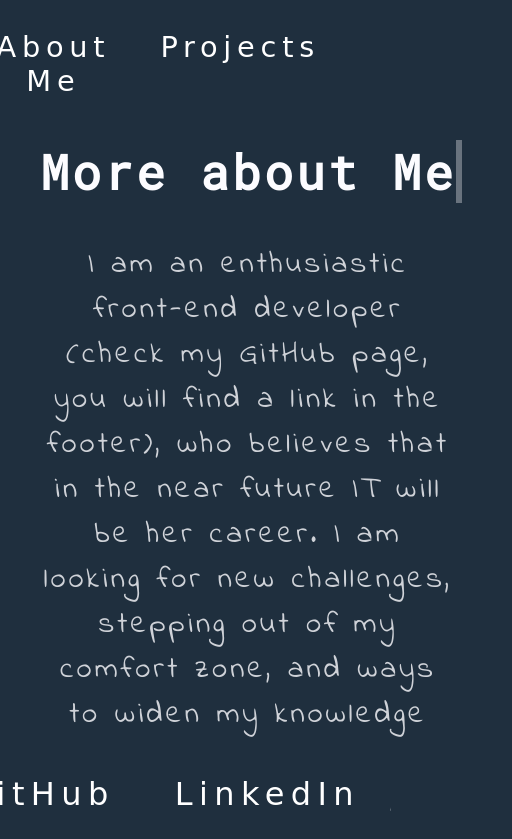
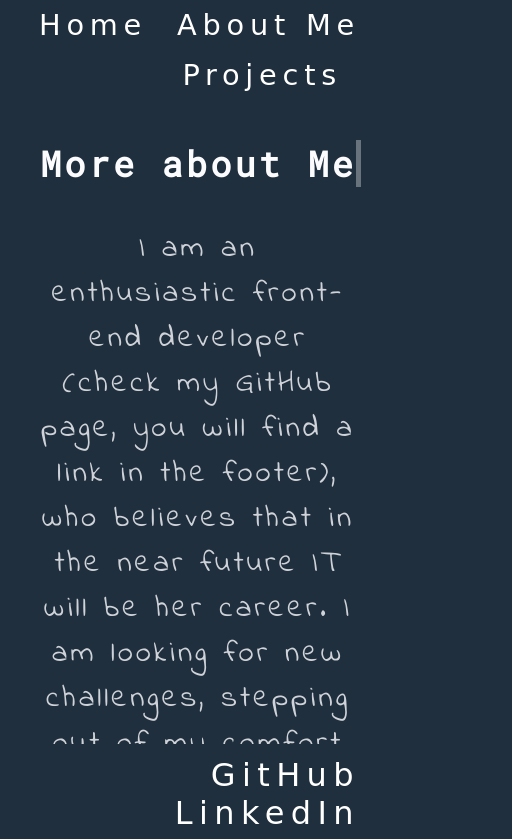
Before and after one commit to rekasz1/rekasz1.github.io, a plain HTML site: page about_me/aboutme.html in a window 390 px wide. Shown: the top 839 px of the page, 512 px wide, since content can reach past the window. Drawn offline with Linux system fonts and the light colour scheme; a web font is replaced by a local one.

Commit message:
addin responsive functionalities

```diff
--- a/about_me/aboutme.css
+++ b/about_me/aboutme.css
@@ -8,6 +8,8 @@
     margin: 0;
     /* padding: 20px; */
     background-color: #1f2f3e;
+    /* overflow-x: hidden;
+    overflow-y: hidden; */
   }
 
   /* Header-Style  */
@@ -17,10 +19,11 @@
     flex-direction: row;
     justify-content: flex-end;
     align-items: center;
+    flex-wrap: wrap ;
   }
 
   header :nth-child(3){
-    margin-right: 70px;
+    margin-right: 3rem;
   }
 
 
@@ -30,7 +33,7 @@
 
   .button {
 
-    margin-right: 50px;
+    margin-right: 30px;
     font-size: 1.8rem;
     color: white;
     background-color: transparent;
@@ -39,7 +42,7 @@
     transition: 1s ease-in-out;
     /* width: 200px; */
     width: max-content;
-    height: 40px;
+    /* height: 40px; */
     text-align: center;
     font-family: 'Rampart One', cursive;
   }
@@ -64,7 +67,7 @@
   }
 
   #more-about-Me-div > h1 {
-     font-size: 3rem;
+     font-size: 2.2rem;
      font-family: 'Roboto Mono', monospace;
     position: relative;
     width: max-content;
@@ -111,12 +114,15 @@
 
 
 
+
+
   #more-about-Me-div > p {
     font-size: 1.9rem;
     font-family: 'Indie Flower', cursive;
     opacity: 0;
     transform: translateY(3rem);
     animation: fadeInUp 2s ease  4s forwards;
+    /* width:max-content; */
     /* display: flex;
     flex-direction: row;
     flex-wrap: wrap;*/
@@ -152,7 +158,7 @@
     flex-direction: row;
     flex-wrap: wrap;
     /* width: max-content; */
-    justify-content: space-around;
+    justify-content: space-evenly;
     align-items: flex-start;
     padding: 40px;
     align-content:center;
@@ -162,19 +168,44 @@
 
   }
 
+  #eduLanInt-content{
+    display: flex;
+   flex-direction: row ;
+   flex-wrap: wrap ;
+   justify-content: space-around;
+   width:100%;
+   margin: 0 auto;
+   /* padding:10% */
+   /* width: max-content; */
+
+
+  }
+
   #education-div{
+    /* margin:10%; */
+    /* padding:5%; */
     opacity: 0;
+    width: max-content;
     transform: translateY(3rem);
     animation: fadeInUp 2s ease  5s forwards;
   }
 
+  #education-div :nth-child(5){
+    font-weight:bold;
+    /* text-transform: uppercase; */
+  }
+
+
+
   #language-div{
+    width: max-content;
     opacity: 0;
     transform: translateY(3rem);
     animation: fadeInUp 2s ease  6s forwards;
   }
 
   #interests-div{
+    width: max-content;
     opacity: 0;
     transform: translateY(3rem);
     animation: fadeInUp 2s ease  7s forwards;
@@ -204,12 +235,14 @@
     align-content:center;
     text-align: center;
     background-color: #1f2f3e;
+    flex-wrap: wrap ;
+
   }
 
   #linkedin, #github {
       font-size: 2em;
       text-decoration: none;
-      margin:30px;
+      margin-right:30px;
       letter-spacing: 0.2em;
       font-family: 'Rampart One', cursive;
       color:white
--- a/about_me/aboutme.js
+++ b/about_me/aboutme.js
@@ -3,8 +3,25 @@ import { createFooter } from '../reusable_js_code/footer.js'
 
 function createDivForContent() {
 
-    let divForContent = document.createElement('div')
-    divForContent.setAttribute('id', 'div-for-content')
+    let education = createEductaion()
+    let language = createLanguageknowledge()
+    let interest = createInterests();
+
+
+    let eduLanIntDiv = document.createElement('div');
+    eduLanIntDiv.setAttribute('id', 'eduLanInt-content');
+    eduLanIntDiv.appendChild(education);
+    eduLanIntDiv.appendChild(language);
+    eduLanIntDiv.appendChild(interest);
+
+
+    let divForContent = document.createElement('div');
+    divForContent.setAttribute('id', 'div-for-content');
+
+    let aboutMe = createAboutMe();
+    divForContent.appendChild(aboutMe)
+    divForContent.appendChild(eduLanIntDiv)
+    // divForContent.appendChild(education)
 
     let bodyApp = document.getElementsByTagName("div")[0];
     bodyApp.appendChild(divForContent);
@@ -19,17 +36,23 @@ function createAboutMe() {
     let moreAboutMeText = document.createElement('p');
     moreAboutMeText.innerText = 'I am an enthusiastic front-end developer (check my GitHub page, you will find a link in the footer), who believes that in the near future IT will be her career. I am looking for new challenges, stepping out of my comfort zone, and ways to widen my knowledge and skills. Good communication and problem solving skills are essential in my day-to-day work.'
 
-    let mainDiv = document.getElementById('div-for-content');
-    // let mainDiv = document.getElementsByTagName('div')[0];
-    mainDiv.appendChild(moreAboutMeDiv)
+    // let mainDiv = document.getElementById('div-for-content');
+    // mainDiv.appendChild(moreAboutMeDiv)
 
-    let aboutMeDiv = document.getElementById('more-about-Me-div')
-    aboutMeDiv.appendChild(moreAboutMeTitle)
-    aboutMeDiv.appendChild(moreAboutMeText)
+    // let aboutMeDiv = document.getElementById('more-about-Me-div')
+    moreAboutMeDiv.appendChild(moreAboutMeTitle)
+    moreAboutMeDiv.appendChild(moreAboutMeText)
+
+    return moreAboutMeDiv
 
 }
 
 function createEductaion() {
+    // let mainDiv = document.getElementById('div-for-content');
+    // mainDiv.appendChild(educationDiv)
+
+
+
     let educationDiv = document.createElement('div');
     educationDiv.setAttribute('id', 'education-div');
     educationDiv.className = "title-text";
@@ -50,15 +73,17 @@ function createEductaion() {
     let skills = document.createElement('p')
     skills.innerHTML = 'HTML - CSS - JavaScript - React'
 
-    let mainDiv = document.getElementById('div-for-content');
-    mainDiv.appendChild(educationDiv)
 
-    let educationContainer = document.getElementById('education-div')
-    educationContainer.appendChild(educationTitle)
-    educationContainer.appendChild(programName)
-    educationContainer.appendChild(schoolName)
-    educationContainer.appendChild(date)
-    educationContainer.appendChild(skills)
+
+
+    // let educationContainer = document.getElementById('education-div')
+    educationDiv.appendChild(educationTitle)
+    educationDiv.appendChild(programName)
+    educationDiv.appendChild(schoolName)
+    educationDiv.appendChild(date)
+    educationDiv.appendChild(skills)
+
+    return educationDiv
 
 }
 
@@ -84,15 +109,16 @@ function createLanguageknowledge() {
 
 
 
-    let languagesDiv = document.getElementById('div-for-content');
-    languagesDiv.appendChild(languageDiv);
 
-    let languagesContainer = document.getElementById('language-div')
-    languagesContainer.appendChild(elementTitle)
-    languagesContainer.appendChild(hungarian)
-    languagesContainer.appendChild(english)
-    languagesContainer.appendChild(romanian)
-    languagesContainer.appendChild(german)
+
+    // let languagesContainer = document.getElementById('language-div')
+    languageDiv.appendChild(elementTitle)
+    languageDiv.appendChild(hungarian)
+    languageDiv.appendChild(english)
+    languageDiv.appendChild(romanian)
+    languageDiv.appendChild(german)
+
+    return languageDiv
 }
 
 function createInterests() {
@@ -118,27 +144,29 @@ function createInterests() {
     let coding = document.createElement('p');
     coding.innerHTML = 'Coding';
 
-    let mainDiv = document.getElementById('div-for-content');
-    mainDiv.appendChild(InterestsDiv)
+    // let mainDiv = document.getElementById('div-for-content');
+    // mainDiv.appendChild(InterestsDiv)
 
 
 
-    let interestsContainer = document.getElementById('interests-div')
-    interestsContainer.appendChild(interestsTitle);
-    interestsContainer.appendChild(biking)
-    interestsContainer.appendChild(hiking)
-    interestsContainer.appendChild(reading)
-    interestsContainer.appendChild(movies)
-    interestsContainer.appendChild(coding)
+    // let InterestsDiv = document.getElementById('interests-div')
+    InterestsDiv.appendChild(interestsTitle);
+    InterestsDiv.appendChild(biking)
+    InterestsDiv.appendChild(hiking)
+    InterestsDiv.appendChild(reading)
+    InterestsDiv.appendChild(movies)
+    InterestsDiv.appendChild(coding)
+
+    return InterestsDiv
 }
 
 
 createHeader()
 createDivForContent()
-createAboutMe()
-createEductaion()
-createLanguageknowledge()
-createInterests()
+// createAboutMe()
+// createEductaion()
+// createLanguageknowledge()
+// createInterests()
 
 // createsiteDescription()
 createFooter()
--- a/home/home.css
+++ b/home/home.css
@@ -16,10 +16,11 @@
     flex-direction: row;
     justify-content: flex-end;
     align-items: center;
+    flex-wrap: wrap ;
   }
 
   header :nth-child(3){
-    margin-right: 70px;
+    margin-right: 3rem;
   }
 
 
@@ -29,7 +30,7 @@
 
   .button {
 
-    margin-right: 50px;
+    margin-right: 30px;
     font-size: 1.8rem;
     color: white;
     background-color: transparent;
@@ -38,7 +39,7 @@
     transition: 1s ease-in-out;
     /* width: 200px; */
     width: max-content;
-    height: 40px;
+    /* height: 40px; */
     text-align: center;
     font-family: 'Rampart One', cursive;
   }
@@ -62,8 +63,9 @@
     flex-wrap: wrap;
     justify-content: center;
     align-items: center;
-    left: 17%;
+    left: 18%;
     padding-top:9%;
+    padding-bottom: 150px;
   }
 
 
@@ -76,6 +78,7 @@
     opacity: 0;
     transform: translateY(3rem);
     animation: fadeInUp 2s ease  7s forwards;
+    /* z-index: 99; */
   }
 
   h1 {
@@ -86,6 +89,7 @@
 
     font-family: 'Roboto Mono', monospace;
     position: relative;
+    /* z-index: 99; */
   }
 
   h1::before,
@@ -103,6 +107,7 @@
     animation: typewriter 6s steps(36) 1s forwards;
   }
 
+
   h1::after {
     width: 0.125em;
     background-color: #fcfcff;
@@ -110,11 +115,15 @@
      blinked 650ms steps(36) infinite;
   }
 
+
   @keyframes typewriter {
     to{
       left:100%
     }
   }
+
+
+
 
   @keyframes blinked {
    to{background: transparent;
@@ -124,14 +133,24 @@
   }
 
 
+
   #portrait {
     width: 22%;
 
     position:absolute;
     bottom:100px;
-    left: 10%;
+    left: 9%;
+    cursor: pointer;
+  transition: all 200ms ease-in;
+  filter: grayscale(1) opacity(.8);
+    /* margin-right:2% */
 
   }
+
+  #portrait:hover {
+    filter: grayscale(0) opacity(1);
+  }
+
 
   /* Footer Style */
 
@@ -148,18 +167,20 @@
     align-content:center;
     text-align: center;
     background-color: #1f2f3e;
+    flex-wrap: wrap ;
   }
 
   #linkedin, #github {
       font-size: 2em;
       text-decoration: none;
-      margin:30px;
+      margin-right:30px;
       letter-spacing: 0.2em;
       font-family: 'Rampart One', cursive;
       color:white
       /* color:azure; */
       /* text-align: center; */
   }
+
 
   @keyframes fadeInUp{
 
@@ -169,3 +190,10 @@
     }
 
   }
+  /* @media only screen and (max-width : 600px) {
+    #more-about-Me-div > h1 {
+
+      font-size: 30px;
+
+    }
+  }  */
--- a/home/sitedescription.js
+++ b/home/sitedescription.js
@@ -25,8 +25,9 @@ export function createsiteDescription() {
 
     let contentDiv = document.getElementById('content-container');
 
-    contentDiv.appendChild(portrait);
+
     contentDiv.appendChild(title);
     contentDiv.appendChild(description);
+    contentDiv.appendChild(portrait);
 
 }
--- a/projects/projects.css
+++ b/projects/projects.css
@@ -16,10 +16,11 @@
     flex-direction: row;
     justify-content: flex-end;
     align-items: center;
+    flex-wrap: wrap ;
   }
 
-  header :nth-child(2){
-    margin-right: 70px;
+  header :nth-child(3){
+    margin-right: 3rem;
   }
 
 
@@ -29,7 +30,7 @@
 
   .button {
 
-    margin-right: 50px;
+    margin-right: 30px;
     font-size: 1.8rem;
     color: white;
     background-color: transparent;
@@ -38,7 +39,7 @@
     transition: 1s ease-in-out;
     /* width: 200px; */
     width: max-content;
-    height: 40px;
+    /* height: 40px; */
     text-align: center;
     font-family: 'Rampart One', cursive;
   }
@@ -57,12 +58,79 @@
 
   #project-title {
     font-family: 'Roboto Mono', monospace;
-    font-size: 1.5rem;
+    font-size: 2rem;
     /* position: relative;  */
     /* width: max-content; */
     text-align: center;
     /* margin: auto; */
   }
+
+
+
+  .project-items{
+    /* position: relative; */
+    /* content:""; */
+    padding: 2.5% 1.5%;
+    display: flex;
+    flex-direction: column;
+    /* justify-content: center; */
+    /* text-align: center; */
+    background-color: #515e69;
+    border-radius: 10px;
+    /* border: dotted white; */
+    margin-top: 1.5rem;
+
+
+    box-shadow:
+  0 0.8px 2.2px rgba(0, 0, 0, 0.141),
+  0 2px 5.3px rgba(0, 0, 0, 0.202),
+  0 3.8px 10px rgba(0, 0, 0, 0.25),
+  0 6.7px 17.9px rgba(0, 0, 0, 0.298),
+  0 12.5px 33.4px rgba(0, 0, 0, 0.359),
+  0 30px 80px rgba(0, 0, 0, 0.5)
+
+
+  }
+
+  .project-items:active {
+    transform: scale(0.90);
+  }
+
+
+  /* .project-items:hover{
+    transform: scale(1.2);
+  } */
+
+
+  .project-items > img {
+    border-radius: 5px;
+  }
+
+  .project-items > a {
+    text-decoration: none;
+    padding-top: 05%;
+    cursor: pointer;
+    width: max-content;
+    margin: 0 auto;
+    text-align: center;
+    font-family: 'Indie Flower', cursive;
+    font-size: 1.7rem;
+    font-weight: bold;
+
+  }
+
+    #projects-container{
+   display: flex;
+   flex-direction: row ;
+   flex-wrap: wrap ;
+   justify-content: space-evenly;
+   /* margin-bottom: 100px; */
+   padding-bottom: 150px;
+
+  }
+
+
+
 
   /* Footer Style */
   footer{
@@ -77,16 +145,18 @@
     align-items:center;
     align-content:center;
     text-align: center;
-    /* background-color: #1f2f3e; */
+    background-color: #1f2f3e;
+    flex-wrap: wrap ;
   }
 
   #linkedin, #github {
       font-size: 2em;
       text-decoration: none;
-      margin:30px;
+      margin-right:30px;
       letter-spacing: 0.2em;
       font-family: 'Rampart One', cursive;
-      color:white
+      color:white;
+      width: max-content;
       /* color:azure; */
       /* text-align: center; */
   }
```
Also changed, not shown: projects/projects.js (+24 -9 lines).
